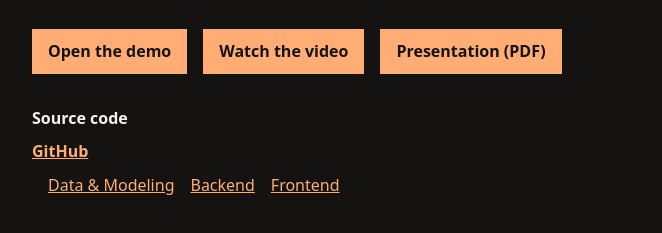
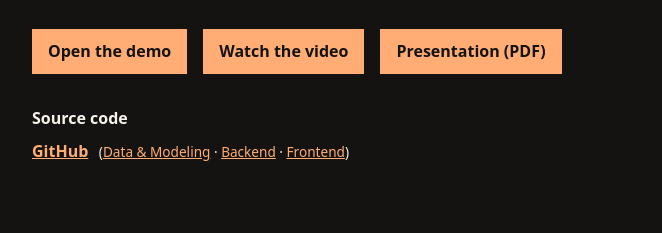
Before and after one commit to Nasa-Planetarium/nasa-planetarium.github.io, a plain HTML site: page index.html in a window 1280 px wide. Shown: the part 401-634 px from the top of the page, without its empty margins (240-902 px from the left). Drawn offline with Linux system fonts and the light colour scheme.

Commit message:
Show repository links in smaller parentheses beside GitHub

```diff
--- a/index.html
+++ b/index.html
@@ -25,7 +25,8 @@
     nav { display: flex; flex-wrap: wrap; align-items: center; gap: 1rem; margin-top: 2rem; }
     .source-code { margin-top: 2rem; }
     .source-code h2 { margin: 0 0 0.5rem; font-size: 1rem; font-weight: 600; }
-    .source-code nav { margin-top: 0.5rem; padding-left: 1rem; }
+    .source-links { margin: 0; }
+    .repositories { margin-left: 0.4rem; font-size: 0.85rem; }
     .github-link { font-weight: 600; }
     a { color: #ffad74; }
     .demo {
@@ -54,12 +55,10 @@
     </nav>
     <section class="source-code" aria-labelledby="source-code-heading">
       <h2 id="source-code-heading">Source code</h2>
-      <a class="github-link" href="https://github.com/Nasa-Planetarium">GitHub</a>
-      <nav aria-label="Source code repositories">
-        <a href="https://github.com/Nasa-Planetarium/Planetarium-AI">Data &amp; Modeling</a>
-        <a href="https://github.com/Nasa-Planetarium/Planetarium-Backend">Backend</a>
-        <a href="https://github.com/Nasa-Planetarium/Planetarium-Frontend">Frontend</a>
-      </nav>
+      <p class="source-links">
+        <a class="github-link" href="https://github.com/Nasa-Planetarium">GitHub</a>
+        <span class="repositories">(<a href="https://github.com/Nasa-Planetarium/Planetarium-AI">Data &amp; Modeling</a> · <a href="https://github.com/Nasa-Planetarium/Planetarium-Backend">Backend</a> · <a href="https://github.com/Nasa-Planetarium/Planetarium-Frontend">Frontend</a>)</span>
+      </p>
     </section>
   </main>
 </body>
```
